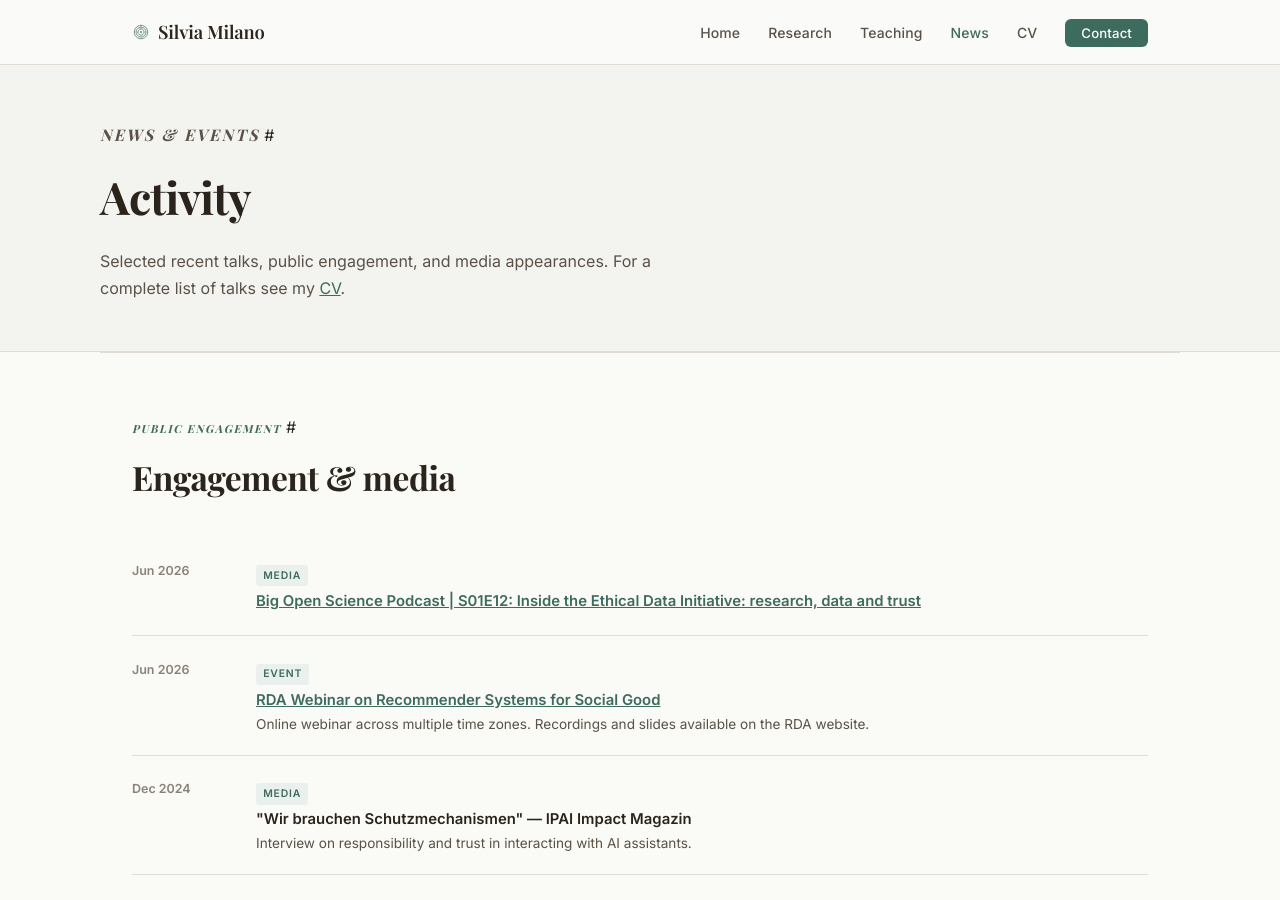
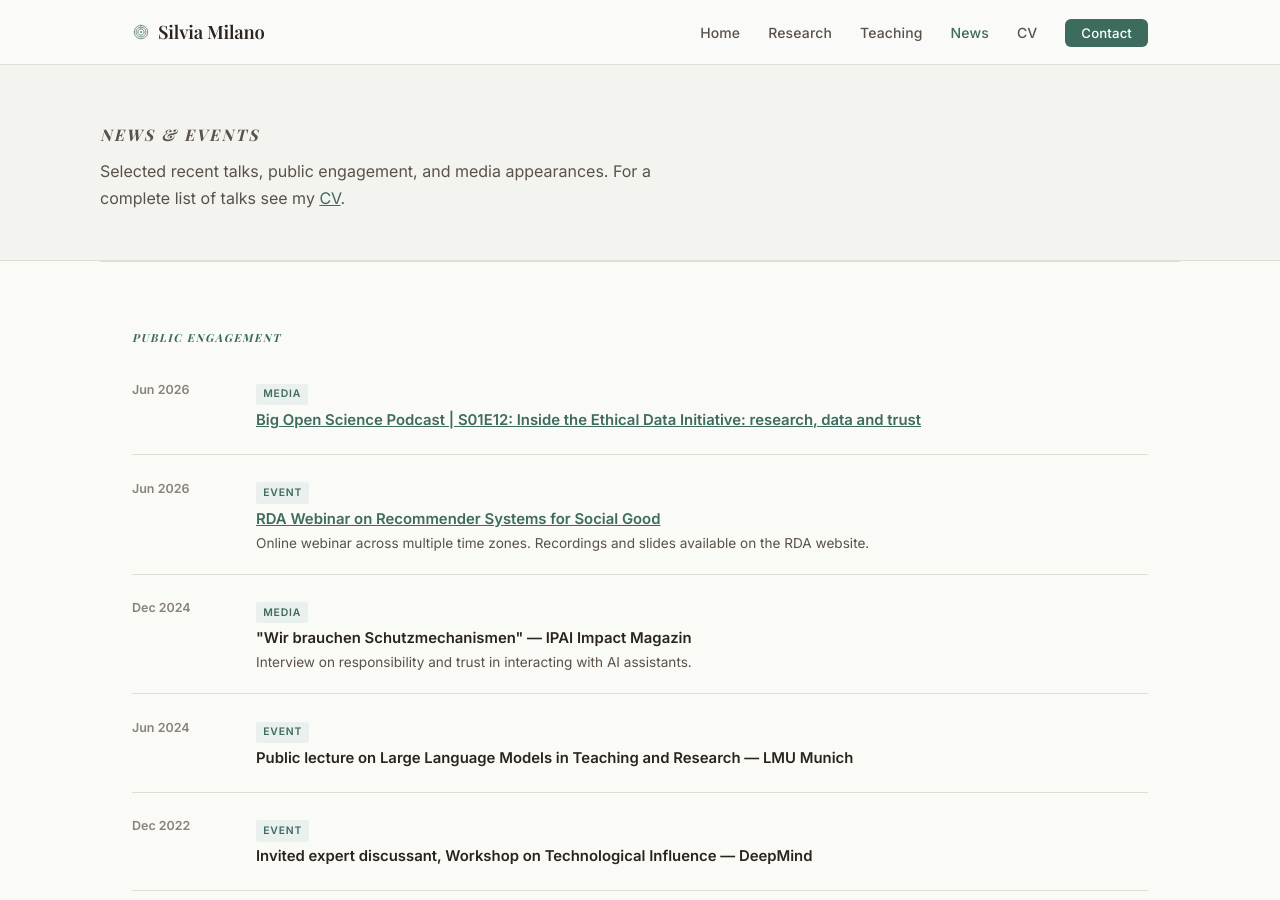
Before and after one commit to capt-c/silvia-milano-website, a Jekyll site: the page built from silvia-milano-site/news.html, in a window 1280 px wide and 900 px high. Built offline with Jekyll 4.4.1, drawn with Linux system fonts in a browser that asks for light colours; some web fonts are replaced.

Commit message:
Update news.html

```diff
--- a/silvia-milano-site/news.html
+++ b/silvia-milano-site/news.html
@@ -9,7 +9,7 @@
   <div class="page-header">
     <div class="page-header-inner">
       <p class="section-label">News &amp; Events</p>
-#      <h1>Activity</h1>
+<!--      <h1>Activity</h1>  -->
       <p>Selected recent talks, public engagement, and media appearances. For a complete list of talks see my <a href="{{ '/cv/' | relative_url }}">CV</a>.</p>
     </div>
   </div>
@@ -17,7 +17,7 @@
   <!-- ── Public engagement & media ── -->
   <section class="section">
     <p class="section-label">Public engagement</p>
-#    <h2 class="section-title">Engagement &amp; media</h2>
+<!--    <h2 class="section-title">Engagement &amp; media</h2>  -->
     <div class="news-list">
       {% for item in site.data.news %}
         {% if item.type == "media" or item.type == "policy" or item.type == "event" or item.type == "award" %}
@@ -39,7 +39,7 @@
   <!-- ── Selected talks ── -->
   <section class="section section-limestone">
     <p class="section-label">Recent talks</p>
-#    <h2 class="section-title">Selected talks</h2>
+<!--    <h2 class="section-title">Selected talks</h2>  -->
     <div class="news-list">
       {% assign talk_count = 0 %}
       {% for item in site.data.news %}
```
